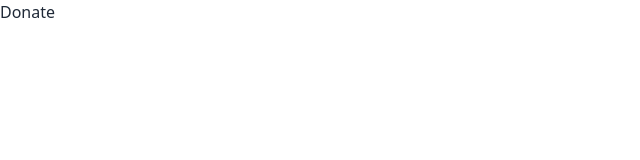
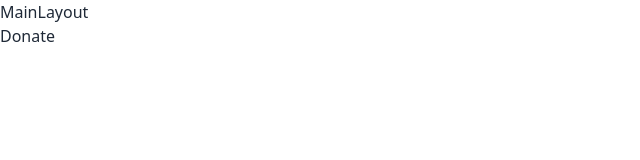
Before and after one commit to JuborajSujon/book-vibe, a React (Vite) app: page /donate in a window 1280 px wide. Shown: the top 160 px of the page, without its empty margins (0-640 px from the left). Built offline with nearby package versions, Linux system fonts and the light colour scheme; a web font is replaced by a local one.

Commit message:
create our main layout and make all routing as children for mainlayout

```diff
--- a/src/layouts/MainLayout.jsx
+++ b/src/layouts/MainLayout.jsx
@@ -0,0 +1,12 @@
+import { Outlet } from "react-router-dom";
+
+const MainLayout = () => {
+  return (
+    <div>
+      <h1>MainLayout</h1>
+      <Outlet />
+    </div>
+  );
+};
+
+export default MainLayout;
--- a/src/routes/Router.jsx
+++ b/src/routes/Router.jsx
@@ -1,16 +1,21 @@
 import { createBrowserRouter } from "react-router-dom";
+import MainLayout from "../layouts/MainLayout";
 
 export const router = createBrowserRouter([
   {
     path: "/",
+    element: <MainLayout />,
+    children: [
+      {
+        index: true,
         element: <div>Home</div>,
       },
       {
-    path: "/about",
+        path: "/listedbooks",
         element: <div>Listed Books</div>,
       },
       {
-    path: "/contact",
+        path: "/pagestoread",
         element: <div>Pages to Read</div>,
       },
       {
@@ -21,4 +26,6 @@ export const router = createBrowserRouter([
         path: "/donate",
         element: <div>Donate</div>,
       },
+    ],
+  },
 ]);
```
Lines whose indentation alone changed are shown as unchanged.
